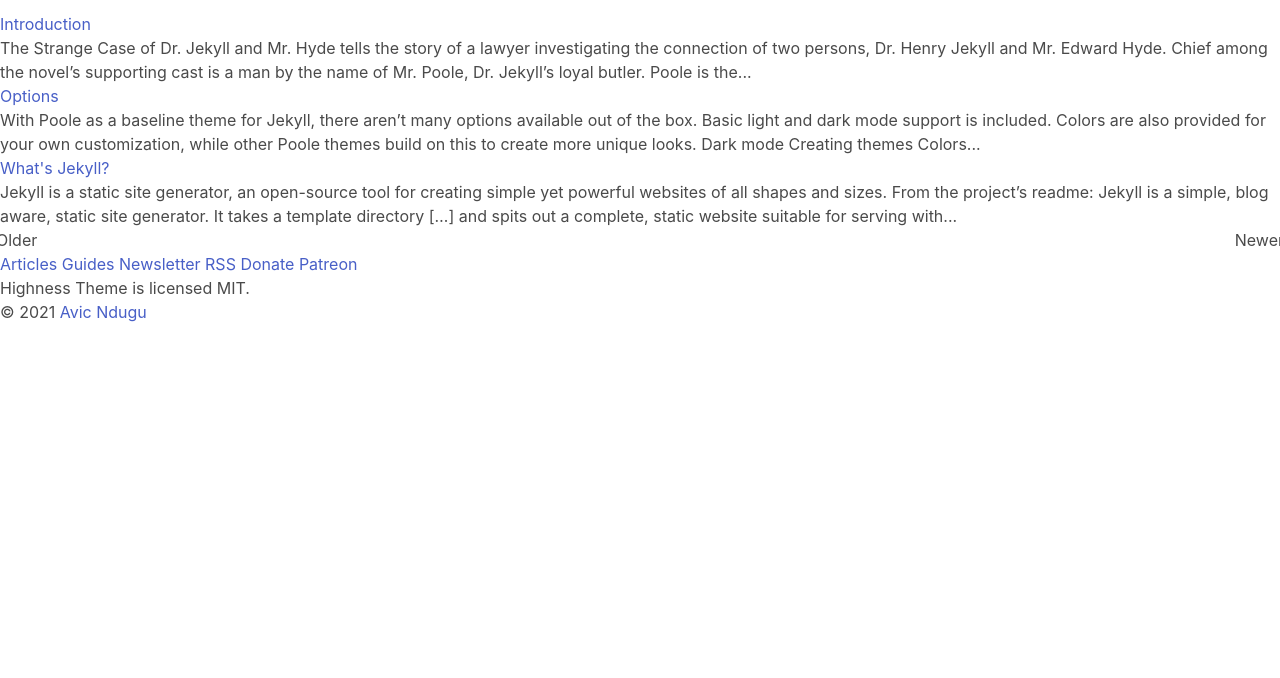
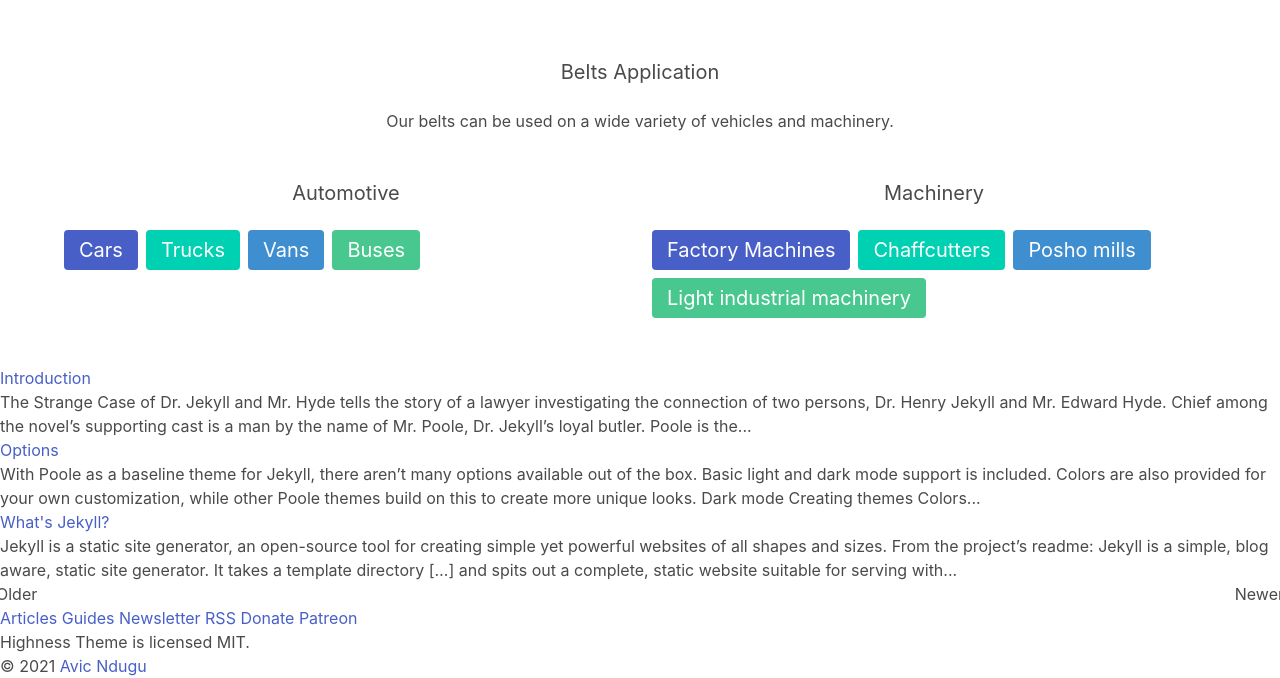
Before and after one commit to avicnotes/autospeck, a Jekyll site: the page built from index.html, in a window 1280 px wide and 900 px high, scrolled down 1181 px, cut to the strip 222-900 px from the top of the window. Built offline with Jekyll 4.4.1, drawn with Linux system fonts in a browser that asks for light colours; the list of posts is cut into pages by our own code; before the commit the page ends 1727 px from its top, so only the background shows below that.

Commit message:
Update index.html

```diff
--- a/index.html
+++ b/index.html
@@ -80,6 +80,43 @@
   </div>
 </section>
 
+<section class="section">
+  <div class="container">
+    <div class="pb-6">
+      <h2 class="subtitle has-text-centered">
+        Belts Application
+      </h2>
+      <p class="has-text-centered">
+        Our belts can be used on a wide variety of vehicles and machinery.
+      </p>
+    </div>
+    <div class="columns">
+      <div class="column  is-half">
+        <p class="subtitle has-text-centered">
+          Automotive
+        </p>
+        <div class="tags are-large">
+          <span class="tag is-link">Cars</span>
+          <span class="tag is-primary">Trucks</span>
+          <span class="tag is-info">Vans</span>
+          <span class="tag is-success">Buses</span>
+        </div>
+      </div>
+      <div class="column is-half">
+        <p class="subtitle has-text-centered">
+          Machinery
+        </p>
+        <div class="tags are-large">
+          <span class="tag is-link">Factory Machines</span>
+          <span class="tag is-primary">Chaffcutters</span>
+          <span class="tag is-info">Posho mills</span>
+          <span class="tag is-success">Light industrial machinery</span>
+        </div>
+      </div>
+    </div>
+  </div>
+</section>
+
 <div class="posts">
 
   {% for post in paginator.posts %}
```
